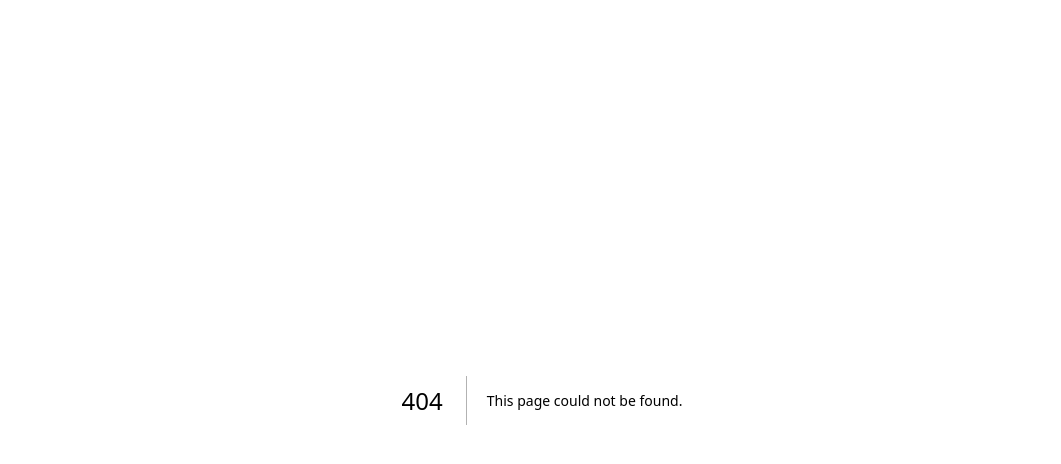
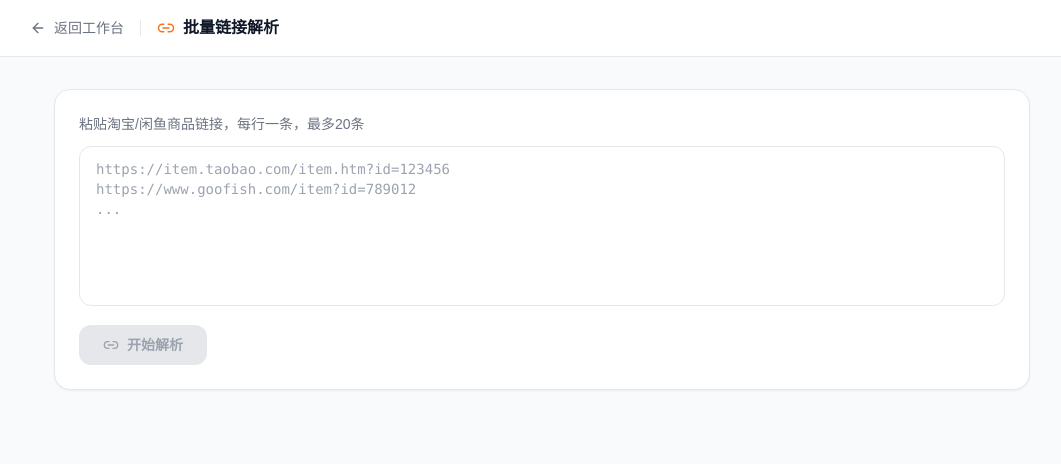
Before and after one commit to xiemingdan11-lang/xiemingdan, a Next.js app: page /import in a window 1280 px wide. Before the commit this address had no page. Shown: the top 464 px of the page, without its empty margins (98-1159 px from the left). Built offline with nearby package versions, Linux system fonts and the light colour scheme.

Commit message:
add batch link import page

```diff
--- /dev/null
+++ b/app/api/batch/route.ts
@@ -0,0 +1,15 @@
+import { NextRequest, NextResponse } from "next/server";
+export async function POST(req: NextRequest) {
+  const body = await req.json();
+  try {
+    const res = await fetch("http://124.222.223.153:8000/api/batch", {
+      method: "POST",
+      headers: { "Content-Type": "application/json" },
+      body: JSON.stringify(body),
+    });
+    const data = await res.json();
+    return NextResponse.json(data);
+  } catch (e) {
+    return NextResponse.json({ error: "解析服务器连接失败" }, { status: 500 });
+  }
+}
--- /dev/null
+++ b/app/import/page.tsx
@@ -0,0 +1,128 @@
+"use client";
+import { useState } from "react";
+import { Link2, ArrowLeft, Loader2, AlertCircle, Download, Trash2, CheckCircle2, XCircle } from "lucide-react";
+import Link from "next/link";
+
+const API_BASE = "";
+
+type Item = {
+  url: string; title: string; price: number; sales: number;
+  img: string; desc: string; itemId: string; platform: string; status: string;
+};
+
+export default function ImportPage() {
+  const [text, setText] = useState("");
+  const [loading, setLoading] = useState(false);
+  const [items, setItems] = useState<Item[]>([]);
+  const [error, setError] = useState<string | null>(null);
+
+  async function handleParse() {
+    const urls = text.split("\n").map(u => u.trim()).filter(u => u.startsWith("http"));
+    if (!urls.length) { setError("请输入有效链接，每行一条"); return; }
+    if (urls.length > 20) { setError("最多20条链接"); return; }
+    setLoading(true); setError(null); setItems([]);
+    try {
+      const res = await fetch(`${API_BASE}/api/batch`, {
+        method: "POST",
+        headers: { "Content-Type": "application/json" },
+        body: JSON.stringify({ urls }),
+      });
+      if (!res.ok) throw new Error(`服务器返回 ${res.status}`);
+      const data = await res.json();
+      if (data.error) throw new Error(data.error);
+      setItems(data.items || []);
+    } catch (e: unknown) {
+      const msg = e instanceof Error ? e.message : "未知错误";
+      setError(msg.includes("fetch") ? "无法连接到解析服务器" : msg);
+    } finally { setLoading(false); }
+  }
+
+  function exportCSV() {
+    const rows = [["标题","价格","销量","平台","链接","状态"]];
+    items.forEach(i => rows.push([i.title, String(i.price), String(i.sales), i.platform, i.url, i.status]));
+    const csv = rows.map(r => r.map(c => `"${c.replace(/"/g,'""')}"`).join(",")).join("\n");
+    const blob = new Blob(["\uFEFF"+csv], { type: "text/csv;charset=utf-8" });
+    const a = document.createElement("a"); a.href = URL.createObjectURL(blob);
+    a.download = "选品数据.csv"; a.click();
+  }
+
+  return (
+    <div className="min-h-screen bg-gray-50">
+      <header className="bg-white border-b border-gray-200 px-6 py-4">
+        <div className="max-w-5xl mx-auto flex items-center gap-4">
+          <Link href="/" className="flex items-center gap-2 text-gray-500 hover:text-gray-800 text-sm"><ArrowLeft size={16} /> 返回工作台</Link>
+          <div className="h-4 w-px bg-gray-200" />
+          <div className="flex items-center gap-2"><Link2 size={18} className="text-orange-500" /><h1 className="font-semibold text-gray-900">批量链接解析</h1></div>
+        </div>
+      </header>
+      <main className="max-w-5xl mx-auto px-6 py-8">
+        <div className="bg-white rounded-2xl border border-gray-200 p-6 shadow-sm">
+          <p className="text-sm text-gray-500 mb-3">粘贴淘宝/闲鱼商品链接，每行一条，最多20条</p>
+          <textarea
+            value={text} onChange={e => setText(e.target.value)}
+            placeholder={"https://item.taobao.com/item.htm?id=123456\nhttps://www.goofish.com/item?id=789012\n..."}
+            className="w-full h-40 px-4 py-3 rounded-xl border border-gray-200 text-sm font-mono focus:outline-none focus:ring-2 focus:ring-orange-300 resize-none"
+          />
+          <div className="mt-3 flex items-center gap-3">
+            <button onClick={handleParse} disabled={loading || !text.trim()}
+              className="flex items-center gap-2 bg-orange-500 hover:bg-orange-600 disabled:bg-gray-200 disabled:text-gray-400 text-white font-semibold px-6 py-2.5 rounded-xl text-sm transition-colors">
+              {loading ? <><Loader2 size={16} className="animate-spin" /> 解析中...</> : <><Link2 size={16} /> 开始解析</>}
+            </button>
+            {items.length > 0 && (
+              <button onClick={exportCSV} className="flex items-center gap-2 bg-green-50 hover:bg-green-100 text-green-700 font-semibold px-4 py-2.5 rounded-xl text-sm transition-colors">
+                <Download size={16} /> 导出CSV
+              </button>
+            )}
+            {items.length > 0 && (
+              <button onClick={() => { setItems([]); setText(""); }} className="flex items-center gap-2 text-gray-400 hover:text-gray-600 text-sm px-3 py-2.5">
+                <Trash2 size={16} /> 清空
+              </button>
+            )}
+          </div>
+        </div>
+        {error && (
+          <div className="mt-4 flex items-start gap-3 bg-red-50 border border-red-100 rounded-2xl p-4 text-sm text-red-700">
+            <AlertCircle size={16} className="mt-0.5 shrink-0" /><p>{error}</p>
+          </div>
+        )}
+        {items.length > 0 && (
+          <div className="mt-6">
+            <h2 className="font-semibold text-gray-900 mb-4">解析结果 <span className="text-sm font-normal text-gray-500">共{items.length}条</span></h2>
+            <div className="grid gap-3">
+              {items.map((item, i) => (
+                <div key={i} className={`bg-white rounded-2xl border p-4 flex items-center gap-4 ${item.status === "ok" ? "border-gray-200 hover:border-orange-200" : "border-red-100 bg-red-50/30"}`}>
+                  <div className="w-6 h-6 rounded-full flex items-center justify-center shrink-0">
+                    {item.status === "ok" ? <CheckCircle2 size={20} className="text-green-500" /> : <XCircle size={20} className="text-red-400" />}
+                  </div>
+                  {item.img && item.status === "ok" && (
+                    <img src={item.img} alt={item.title} className="w-14 h-14 rounded-xl object-cover shrink-0 bg-gray-100"
+                      onError={e => { (e.target as HTMLImageElement).style.display = "none"; }} />
+                  )}
+                  <div className="flex-1 min-w-0">
+                    {item.status === "ok" ? (
+                      <>
+                        <p className="font-medium text-gray-900 text-sm line-clamp-1">{item.title || "未获取到标题"}</p>
+                        <div className="mt-1 flex flex-wrap items-center gap-3 text-xs">
+                          {item.price > 0 && <span className="text-orange-600 font-bold text-base">¥{item.price}</span>}
+                          {item.sales > 0 && <span className="bg-orange-50 text-orange-600 px-2 py-0.5 rounded-full">已售{item.sales.toLocaleString()}</span>}
+                          <span className="bg-gray-100 text-gray-600 px-2 py-0.5 rounded-full">{item.platform}</span>
+                          {item.desc && <span className="text-gray-400 truncate max-w-xs">{item.desc}</span>}
+                        </div>
+                      </>
+                    ) : (
+                      <p className="text-sm text-red-500">{item.url.slice(0, 60)}... — {item.status}</p>
+                    )}
+                  </div>
+                  {item.status === "ok" && item.url && (
+                    <a href={item.url} target="_blank" rel="noopener noreferrer"
+                      className="shrink-0 text-xs text-orange-500 hover:underline">查看原链接</a>
+                  )}
+                </div>
+              ))}
+            </div>
+          </div>
+        )}
+      </main>
+    </div>
+  );
+}
```
